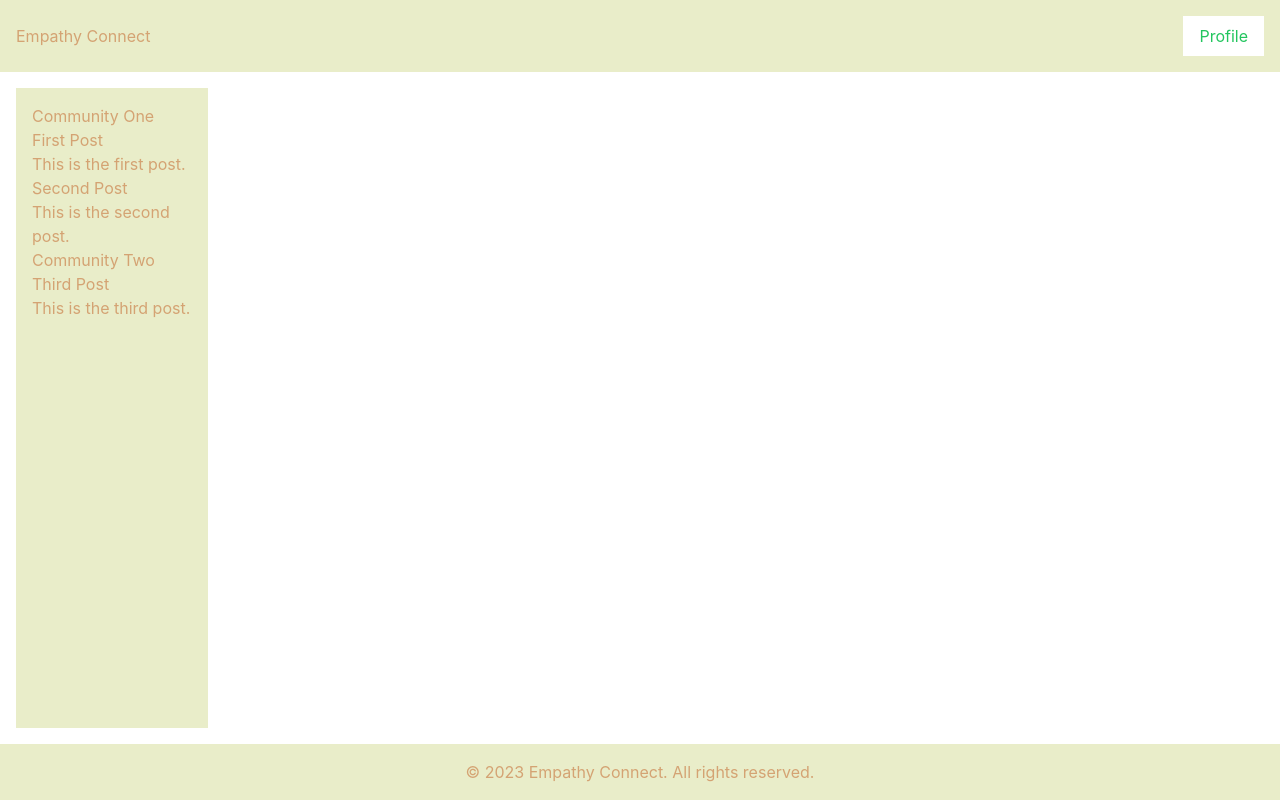
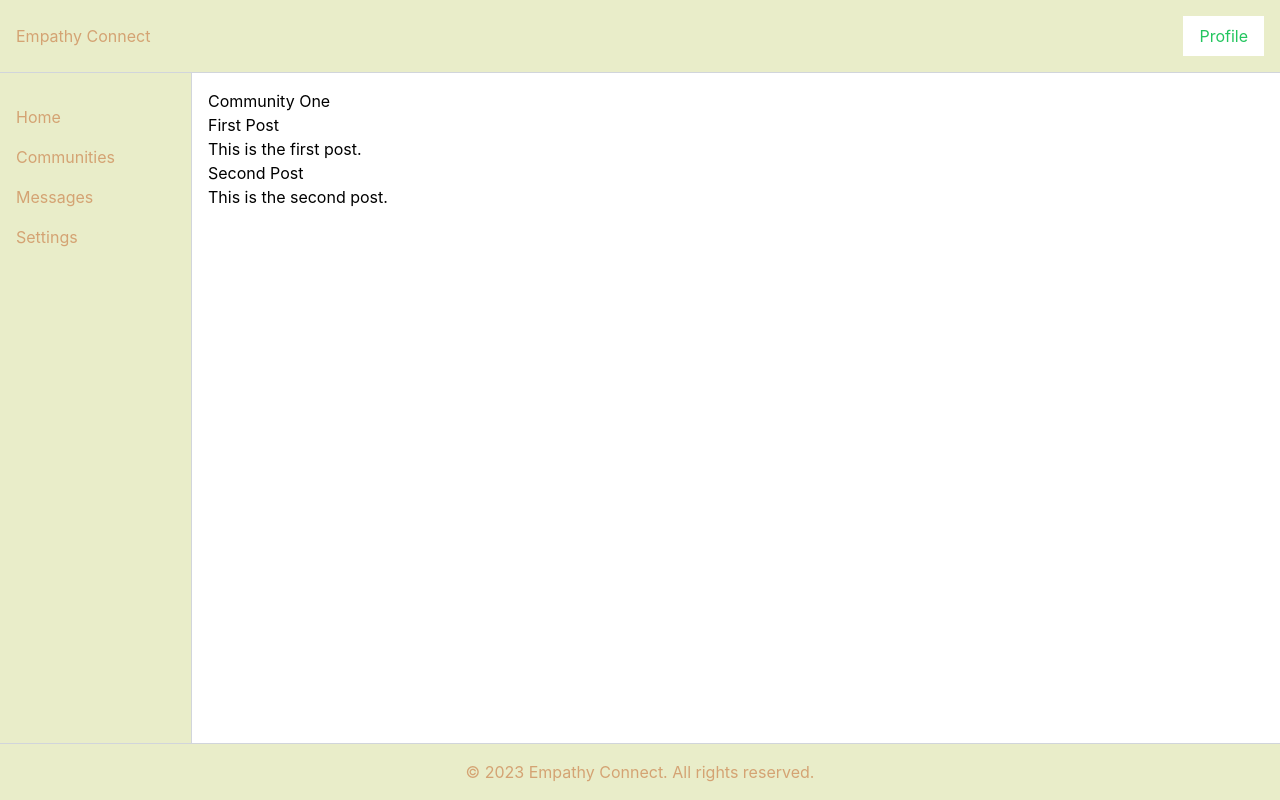
Before and after one commit to promatty/empathy-connect, a React (Create React App) app: page /community/1 in a window 1280 px wide. Built offline with nearby package versions, Linux system fonts and the light colour scheme.

Commit message:
./community/1 to see community

```diff
--- a/src/components/Community.jsx
+++ b/src/components/Community.jsx
@@ -1,29 +1,38 @@
-import { useState } from 'react';
+import { useState, useEffect } from 'react';
+import { useParams } from 'react-router-dom';
 import Post from './Post';
 
 export default function Community() {
-    const [communityData, setCommunityData] = useState([
-        { id: 1, name: 'Community One', posts: [
+    const { id } = useParams();
+    const [community, setCommunity] = useState(null);
+
+    useEffect(() => {
+        // Simulate fetching community data based on the ID
+        const fetchCommunity = async () => {
+            const communityData = {
+                id: 1,
+                name: 'Community One',
+                posts: [
                     { id: 1, title: 'First Post', body: 'This is the first post.' },
                     { id: 2, title: 'Second Post', body: 'This is the second post.' }
-        ]},
-        { id: 2, name: 'Community Two', posts: [
-            { id: 3, title: 'Third Post', body: 'This is the third post.' }
-        ]}
-    ]);
+                ]
+            };
+            setCommunity(communityData);
+        };
+
+        fetchCommunity();
+    }, [id]);
+
+    if (!community) {
+        return <div>Loading...</div>;
+    }
 
     return (
-        <div className="flex flex-1 p-4">
-            <aside className="w-48 bg-[#E9EDC9] text-[#D4A373] p-4">
-                {communityData.map(community => (
-                    <div key={community.id}>
+        <section className="flex-1 p-4">
             <h2>{community.name}</h2>
             {community.posts.map(post => (
                 <Post key={post.id} title={post.title} body={post.body} />
             ))}
-                    </div>
-                ))}
-            </aside>
-        </div>
+        </section>
     );
 }
--- a/src/components/Footer.jsx
+++ b/src/components/Footer.jsx
@@ -1,6 +1,6 @@
 export default function Footer() {
     return (
-        <footer className="bg-[#E9EDC9] text-[#D4A373] text-center p-4">
+        <footer className="bg-[#E9EDC9] text-[#D4A373] text-center p-4 border-t border-gray-300">
             <p>&copy; 2023 Empathy Connect. All rights reserved.</p>
         </footer>
     );
--- a/src/components/Header.jsx
+++ b/src/components/Header.jsx
@@ -1,6 +1,6 @@
 export default function Header() {
     return (
-        <header className="bg-[#E9EDC9] text-[#D4A373] p-4 flex justify-between items-center">
+        <header className="bg-[#E9EDC9] text-[#D4A373] p-4 flex justify-between items-center border-b border-gray-300">
             <h1>Empathy Connect</h1>
             <button className="bg-white text-green-500 border-none py-2 px-4 cursor-pointer">Profile</button>
         </header>
--- a/src/components/Home.jsx
+++ b/src/components/Home.jsx
@@ -8,20 +8,10 @@ export default function Home() {
     ]);
 
     return (
-        <div className="flex flex-1 p-4">
-            <aside className="w-48 bg-[#E9EDC9] text-[#D4A373] p-4">
-                <ul className="list-none p-0">
-                    <li className="my-4">Home</li>
-                    <li className="my-4">Communities</li>
-                    <li className="my-4">Messages</li>
-                    <li className="my-4">Settings</li>
-                </ul>
-            </aside>
-            <section className="flex-1 p-4">
-                {posts.map(post => (
-                    <Post key={post.id} title={post.title} body={post.body} />
-                ))}
-            </section>
-        </div>
+        <section className="flex-1 p-4">
+            {posts.map(post => (
+                <Post key={post.id} title={post.title} body={post.body} />
+            ))}
+        </section>
     );
 }
--- /dev/null
+++ b/src/components/Sidebar.jsx
@@ -0,0 +1,12 @@
+export default function Sidebar() {
+    return (
+        <aside className="w-48 bg-[#E9EDC9] text-[#D4A373] p-4 border-r border-gray-300">
+            <ul className="list-none p-0">
+                <li className="my-4">Home</li>
+                <li className="my-4">Communities</li>
+                <li className="my-4">Messages</li>
+                <li className="my-4">Settings</li>
+            </ul>
+        </aside>
+    );
+}
--- a/src/index.js
+++ b/src/index.js
@@ -1,5 +1,5 @@
 import React from 'react';
-import ReactDOM from 'react-dom';
+import ReactDOM from 'react-dom/client';
 import { BrowserRouter as Router, Route, Routes } from 'react-router-dom';
 import './index.css'; // Import Tailwind CSS
 import Home from './components/Home';
@@ -7,6 +7,7 @@ import Community from './components/Community';
 import Post from './components/Post';
 import Header from './components/Header';
 import Footer from './components/Footer';
+import Sidebar from './components/Sidebar';
 
 const root = ReactDOM.createRoot(document.getElementById('root'));
 root.render(
@@ -15,11 +16,14 @@ root.render(
       <div className="flex flex-col min-h-screen">
         <Header />
         <div className="flex flex-1">
-          <Routes>
-            <Route path="/" element={<Home />} />
-            <Route path="/community/:id" element={<Community />} />
-            <Route path="/post/:id" element={<Post />} />
-          </Routes>
+          <Sidebar />
+          <div className="flex-1">
+            <Routes>
+              <Route path="/" element={<Home />} />
+              <Route path="/community/:id" element={<Community />} />
+              <Route path="/post/:id" element={<Post />} />
+            </Routes>
+          </div>
         </div>
         <Footer />
       </div>
```
Lines whose indentation alone changed are shown as unchanged.
